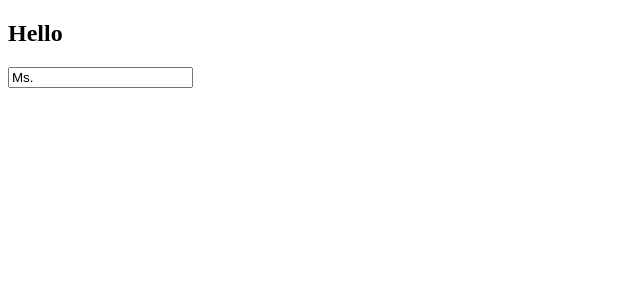
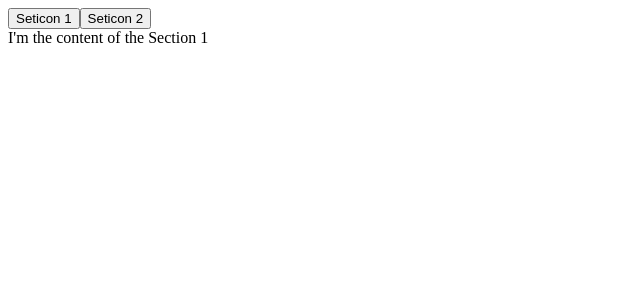
Before and after one commit to jihyunleeme/react-hooks, a React (Create React App) app: page / in a window 1280 px wide. Shown: the top 300 px of the page, without its empty margins (0-640 px from the left). Built offline with nearby package versions, Linux system fonts and the light colour scheme.

Commit message:
[Tab] useTab 추가

```diff
--- a/src/App.js
+++ b/src/App.js
@@ -1,33 +1,14 @@
-import React, { useState } from 'react';
-
-/* eslint-disable no-shadow */
-const useInput = (initialValue, validator) => {
-  const [value, setValue] = useState(initialValue);
-  const onChange = event => {
-    const {
-      target: { value },
-    } = event;
-    let willUpdate = true;
-    if (typeof validator === 'function') {
-      willUpdate = validator(value);
-    }
-    if (willUpdate) {
-      setValue(value);
-    }
-  };
-  return { value, onChange };
-};
+import React from 'react';
+import Input from './Input';
+import Tab from './Tab';
 
 const App = () => {
-  const maxLen = value => value.length <= 50 && !value.includes('@');
-  const name = useInput('Ms.', maxLen);
-  return (
-    <div className="App">
-      <h2>Hello</h2>
-      {/* <input placeholder="Name" value={name.value} onChange={name.onChange} /> */}
-      <input placeholder="Name" {...name} />
-    </div>
-  );
+   return (
+      <div className="App">
+         {/* <Input /> */}
+         <Tab />
+      </div>
+   );
 };
 
 export default App;
--- /dev/null
+++ b/src/Input.js
@@ -0,0 +1,34 @@
+import React, { useState } from 'react';
+
+/* eslint-disable no-shadow */
+const useInput = (initialValue, validator) => {
+   const [value, setValue] = useState(initialValue);
+   const onChange = event => {
+      const {
+         target: { value },
+      } = event;
+      let willUpdate = true;
+      if (typeof validator === 'function') {
+         willUpdate = validator(value);
+      }
+      if (willUpdate) {
+         setValue(value);
+      }
+   };
+   return { value, onChange };
+};
+
+const Input = () => {
+   const maxLen = value => value.length <= 10;
+   const minLen = value => value.length >= 3;
+   // value => !value.includes('@');
+   const name = useInput('Ms.', minLen);
+   return (
+      <div>
+         {/* <input placeholder="Name" value={name.value} onChange={name.onChange} /> */}
+         <input placeholder="Name" {...name} />
+      </div>
+   );
+};
+
+export default Input;
--- /dev/null
+++ b/src/Tab.js
@@ -0,0 +1,36 @@
+import React, { useState } from 'react';
+
+const useTabs = (initialTab, allTabs) => {
+   if (!allTabs || !Array.isArray(allTabs)) {
+      return false;
+   }
+
+   const [currentIndex, setCurrentIndex] = useState(initialTab);
+   return {
+      currentItem: allTabs[currentIndex],
+      changeItem: setCurrentIndex,
+   };
+};
+
+const content = [
+   { tab: 'Seticon 1', content: "I'm the content of the Section 1" },
+   { tab: 'Seticon 2', content: "I'm the content of the Section 2" },
+];
+
+const Tab = () => {
+   const { currentItem, changeItem } = useTabs(0, content);
+   return (
+      <div>
+         {content.map((section, index) => (
+            <>
+               <button key={index} onClick={() => changeItem(index)}>
+                  {section.tab}
+               </button>
+            </>
+         ))}
+         <div>{currentItem.content}</div>
+      </div>
+   );
+};
+
+export default Tab;
--- a/src/index.js
+++ b/src/index.js
@@ -1,10 +1,10 @@
 import React from 'react';
 import ReactDOM from 'react-dom';
-import AppUgly from './App';
+import App from './App';
 
 ReactDOM.render(
-  <React.StrictMode>
-    <AppUgly />
-  </React.StrictMode>,
-  document.getElementById('root'),
+   <React.StrictMode>
+      <App />
+   </React.StrictMode>,
+   document.getElementById('root'),
 );
```
